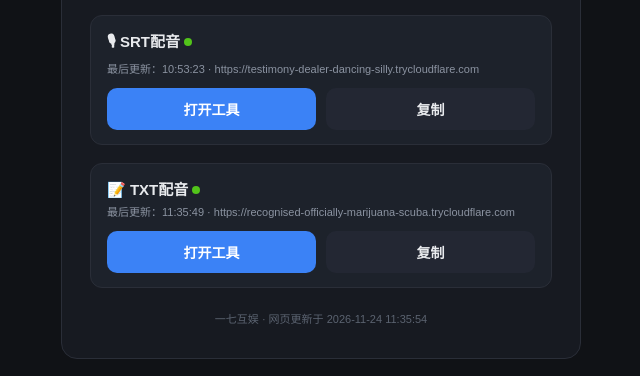
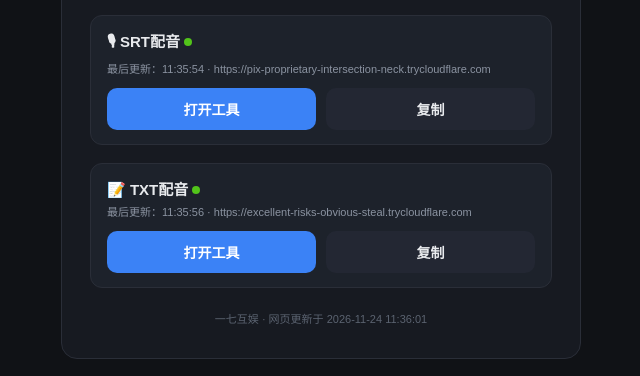
Before and after one commit to chenyazi659-ctrl/srttts-links, a plain HTML site: page index.html in a window 1280 px wide. Shown: the part 317-693 px from the top of the page, 319-959 px from the left. Drawn offline with Linux system fonts and the light colour scheme.

Commit message:
auto-update index.html

```diff
--- a/index.html
+++ b/index.html
@@ -34,21 +34,21 @@
   <div class="hint">📌 两个工具都用浏览器打开。<br/>网址每隔一段时间会自动更换，本页始终显示最新可用地址，<b>永远不用重新找我要</b>。</div>
   <div class="tool">
     <div class="name">🎙 SRT配音 <span class="status"></span></div>
-    <div class="meta">最后更新：10:53:23 · https://testimony-dealer-dancing-silly.trycloudflare.com</div>
+    <div class="meta">最后更新：11:35:54 · https://pix-proprietary-intersection-neck.trycloudflare.com</div>
     <div class="btns">
-      <a class="btn open" href="https://testimony-dealer-dancing-silly.trycloudflare.com" target="_blank" rel="noopener">打开工具</a>
-      <button class="btn copy" onclick="copyUrl(this,'https://testimony-dealer-dancing-silly.trycloudflare.com')">复制</button>
+      <a class="btn open" href="https://pix-proprietary-intersection-neck.trycloudflare.com" target="_blank" rel="noopener">打开工具</a>
+      <button class="btn copy" onclick="copyUrl(this,'https://pix-proprietary-intersection-neck.trycloudflare.com')">复制</button>
     </div>
   </div>
   <div class="tool">
     <div class="name">📝 TXT配音 <span class="status"></span></div>
-    <div class="meta">最后更新：11:35:49 · https://recognised-officially-marijuana-scuba.trycloudflare.com</div>
+    <div class="meta">最后更新：11:35:56 · https://excellent-risks-obvious-steal.trycloudflare.com</div>
     <div class="btns">
-      <a class="btn open" href="https://recognised-officially-marijuana-scuba.trycloudflare.com" target="_blank" rel="noopener">打开工具</a>
-      <button class="btn copy" onclick="copyUrl(this,'https://recognised-officially-marijuana-scuba.trycloudflare.com')">复制</button>
+      <a class="btn open" href="https://excellent-risks-obvious-steal.trycloudflare.com" target="_blank" rel="noopener">打开工具</a>
+      <button class="btn copy" onclick="copyUrl(this,'https://excellent-risks-obvious-steal.trycloudflare.com')">复制</button>
     </div>
   </div>
-  <div class="foot">一七互娱 · 网页更新于 2026-11-24 11:35:54</div>
+  <div class="foot">一七互娱 · 网页更新于 2026-11-24 11:36:01</div>
 </div>
 <script>
 function copyUrl(btn, url){
```
